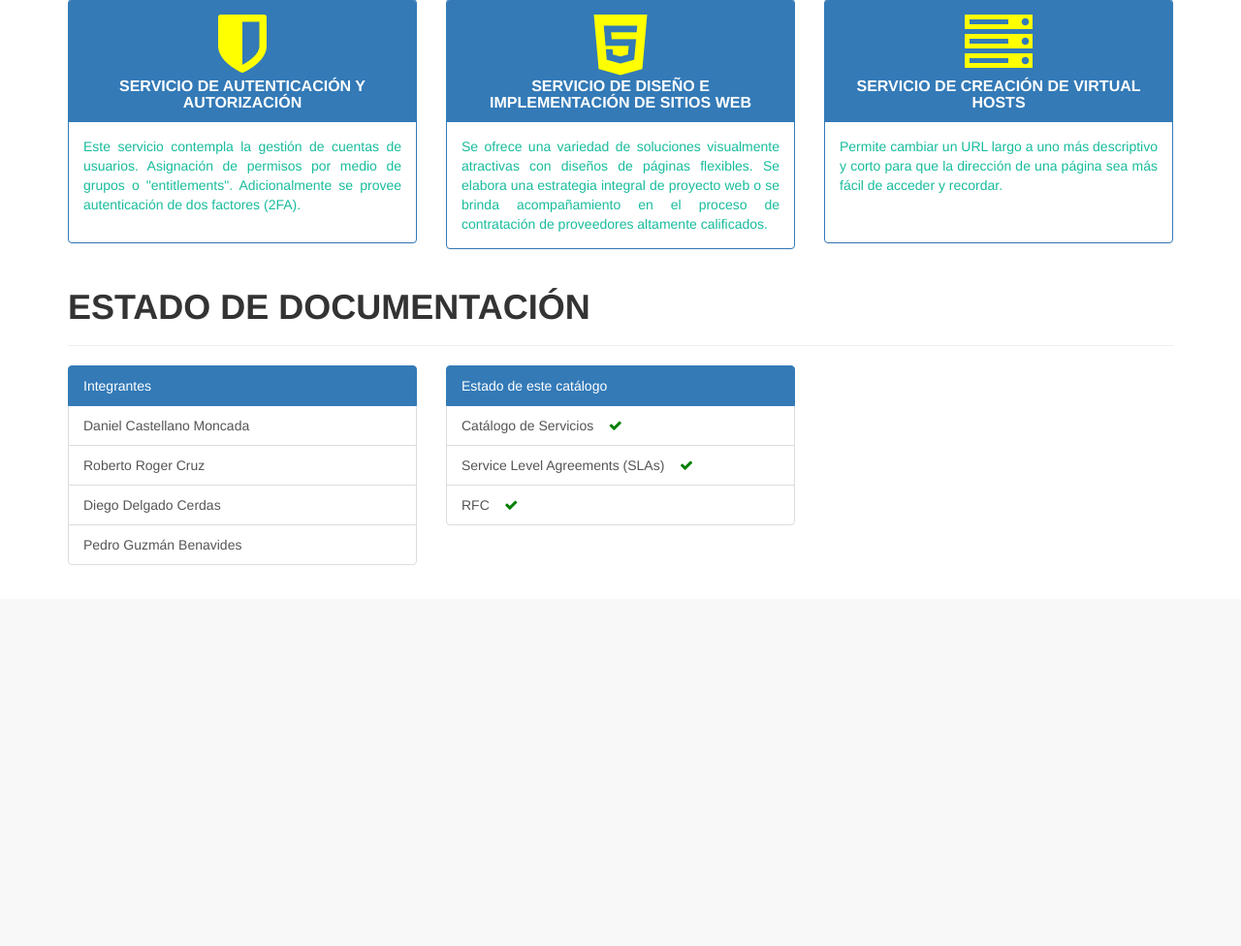
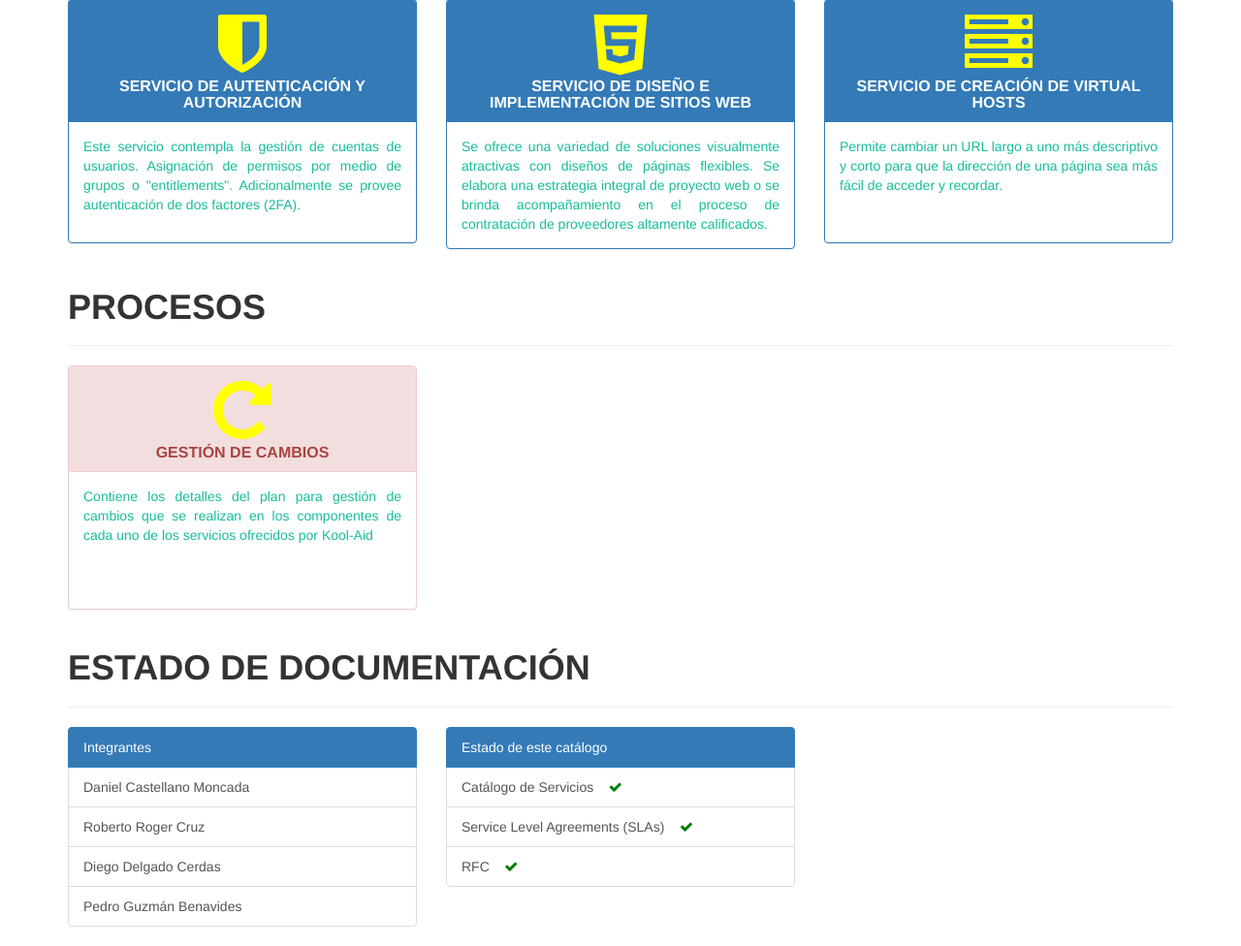
Before and after one commit to OneTesseractInMultiverse/ITIL-CaseExample, a Flask app: template templates/home/index.html in a window 1280 px wide. Shown: the part 182-1158 px from the top of the page at 97% size. Before the commit the page ends 765 px from the top, so only its background shows below. Run offline with Flask 2, Linux system fonts and the light colour scheme; the template is opened without the code that fills it, so the values that code supplies are empty; some libraries are stand-ins or nearby versions.

Commit message:
Se agrega sección para plan de gestion de cambios

```diff
--- a/templates/home/index.html
+++ b/templates/home/index.html
@@ -68,6 +68,48 @@
 
 </div>
 
+
+
+
+
+
+<div class="row">
+
+  <div class="col-lg-12">
+    <h1>Procesos</h1>
+    <hr>
+  </div>
+
+  <!-- BEGIN SERVICE -->
+  <div class="col-lg-4">
+    <a href="{{url_for('change_management_home')}}">
+      <div class="panel panel-danger" style="min-height: 18em;">
+        <div class="panel-heading text-center">
+          <i style="color: yellow;" class="fa fa-repeat fa-5x" aria-hidden="true"></i>
+          <h3 class="panel-title">Gestión de Cambios</h3>
+        </div>
+        <div class="panel-body text-justify">
+
+           Contiene los detalles del plan para gestión de cambios que se realizan en los componentes de cada uno de los servicios ofrecidos por Kool-Aid
+
+        </div>
+      </div>
+    </a>
+
+
+  </div>
+  <!-- END SERVICE -->
+
+
+</div>
+
+
+
+
+
+
+
+
 <div class="row">
 
   <div class="col-lg-12">
```
Also changed, not shown: courseware/controllers/processes_controller.py (added, +10 -0 lines), templates/cm/index.html (added).
